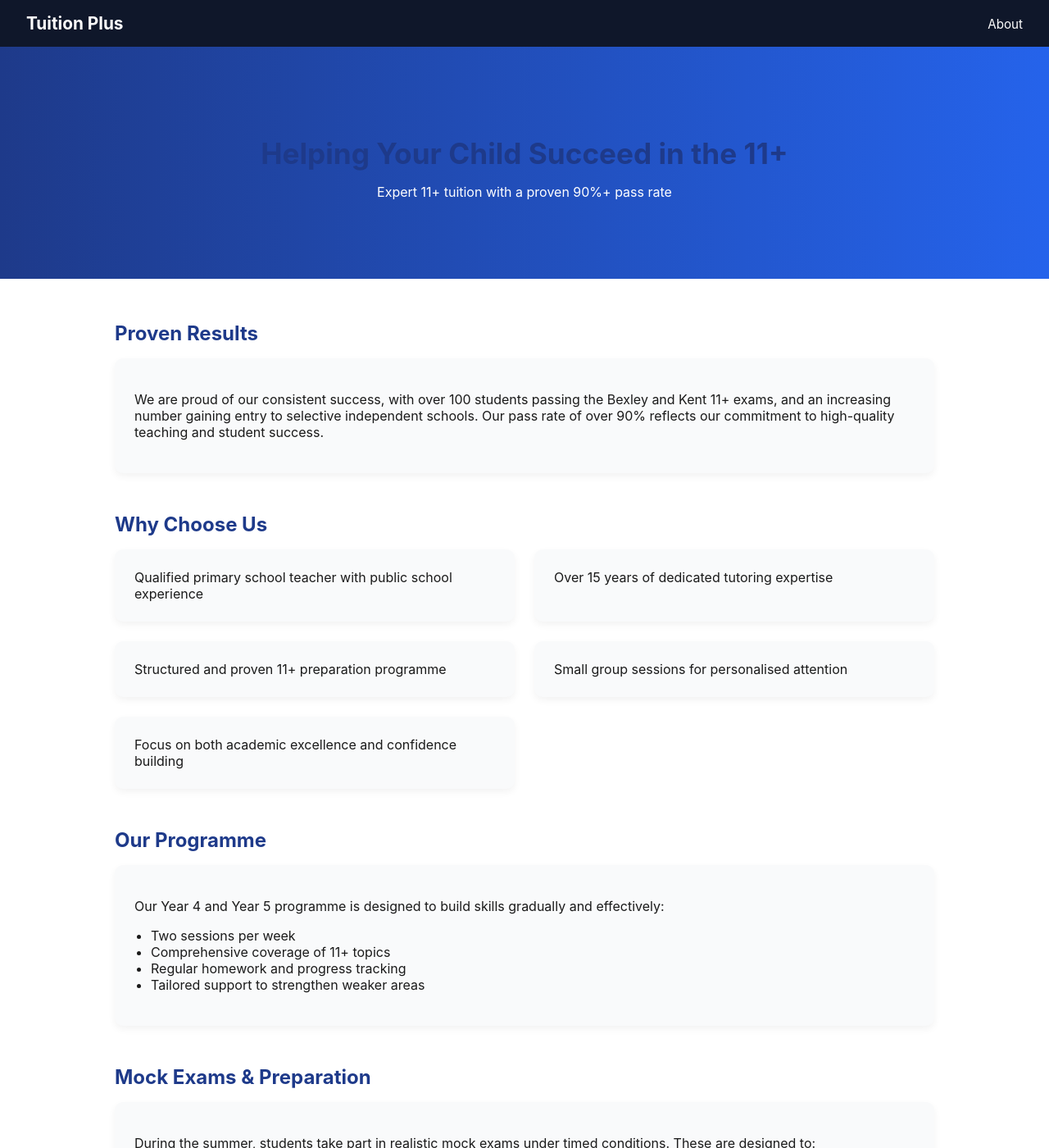
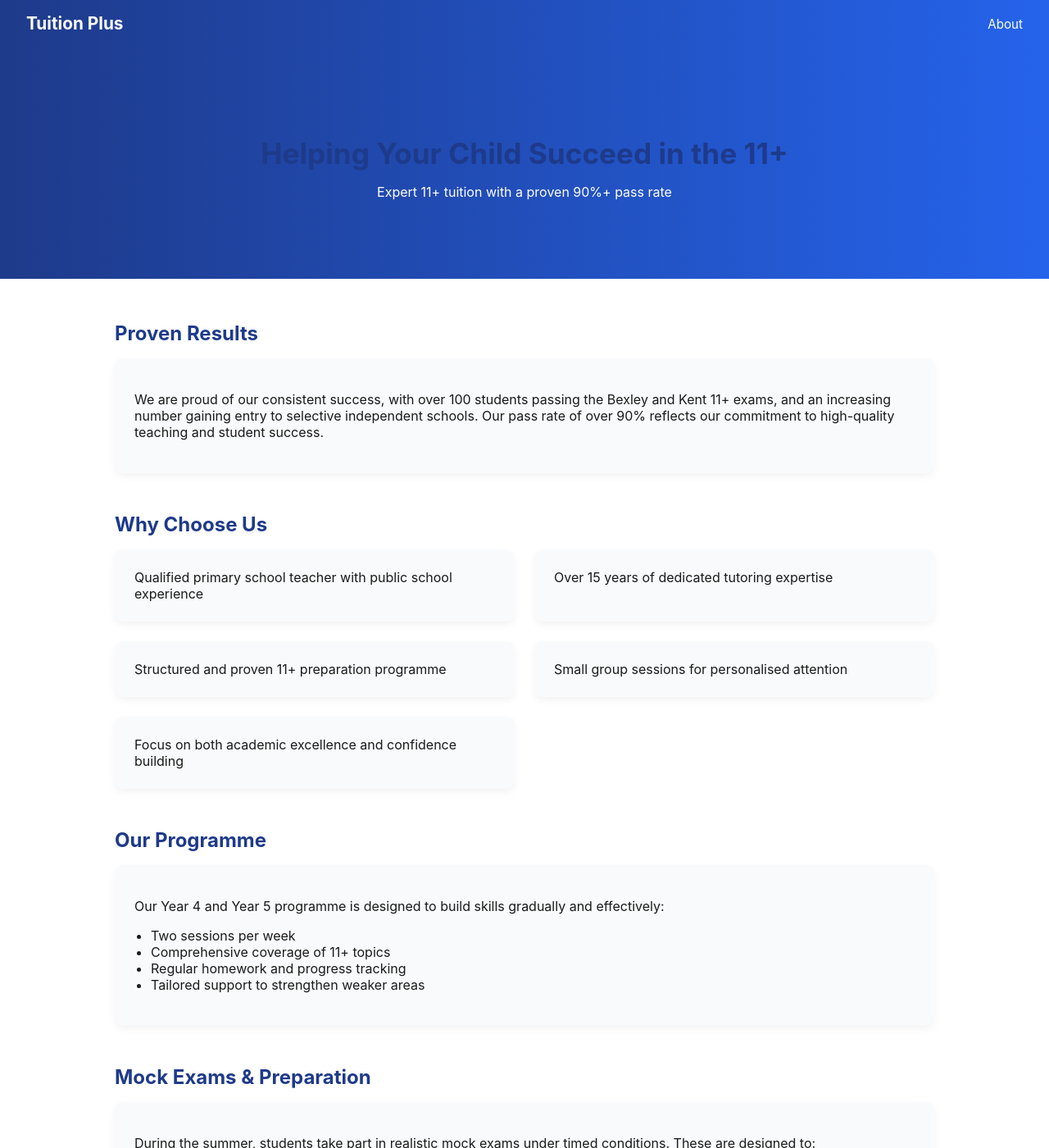
Before and after one commit to davidojeabulu/davidojeabulu.github.io, a Jekyll site: the page built from index.md, in a window 1280 px wide and 1400 px high. Shown: the whole window at 82% size. Built offline with Jekyll 4.4.1, drawn with Linux system fonts in a browser that asks for light colours.

Commit message:
Update default.html

```diff
--- a/_layouts/default.html
+++ b/_layouts/default.html
@@ -18,7 +18,7 @@
       justify-content: space-between;
       align-items: center;
       padding: 1rem 2rem;
-      background: #0f172a;
+      background: linear-gradient(90deg, #1e3a8a, #2563eb);
       color: white;
       position: sticky;
       top: 0;
@@ -27,6 +27,11 @@
     header h1 {
       font-size: 1.3rem;
       margin: 0;
+    }
+
+    .logo {
+      color: white;
+      text-decoration: none;
     }
 
     nav a {
@@ -95,13 +100,18 @@
     footer h3 {
       margin-top: 0;
     }
+
+    footer a {
+      color: #93c5fd;
+      text-decoration: none;
+    }
   </style>
 </head>
 
 <body>
 
 <header>
-  <h1>{{ site.title }}</h1>
+  <h1><a href="/" class="logo">Tuition Plus</a></h1>
   <nav>
     <a href="/about.html">About</a>
   </nav>
@@ -111,10 +121,18 @@
 
 <footer id="contact">
   <h3>Come and visit us or contact us below:</h3>
+
   <p><strong>Location:</strong><br>234 - 236 Broadway. Bexleyheath. DA6 8AS</p>
-  <p><strong>Email:</strong><br>enquiries@tuitionplus.uk</p>
-  <p><strong>Phone:</strong><br>+44 7852 621245</p>
+
+  <p><strong>Email:</strong><br>
+    <a href="mailto:enquiries@tuitionplus.uk">enquiries@tuitionplus.uk</a>
+  </p>
+
+  <p><strong>Phone:</strong><br>
+    <a href="tel:+447852621245">+44 7852 621245</a>
+  </p>
 </footer>
+
 
 </body>
 </html>
```
